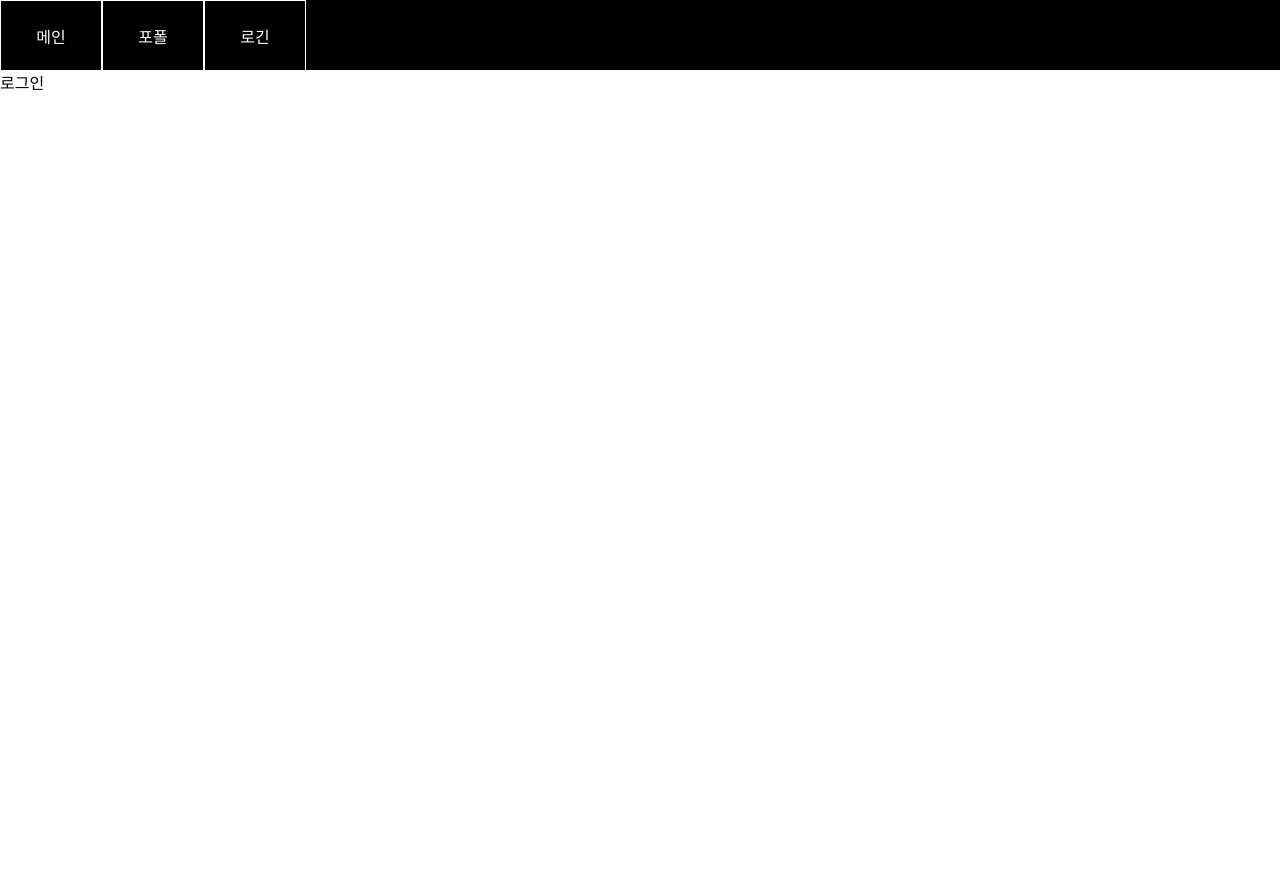
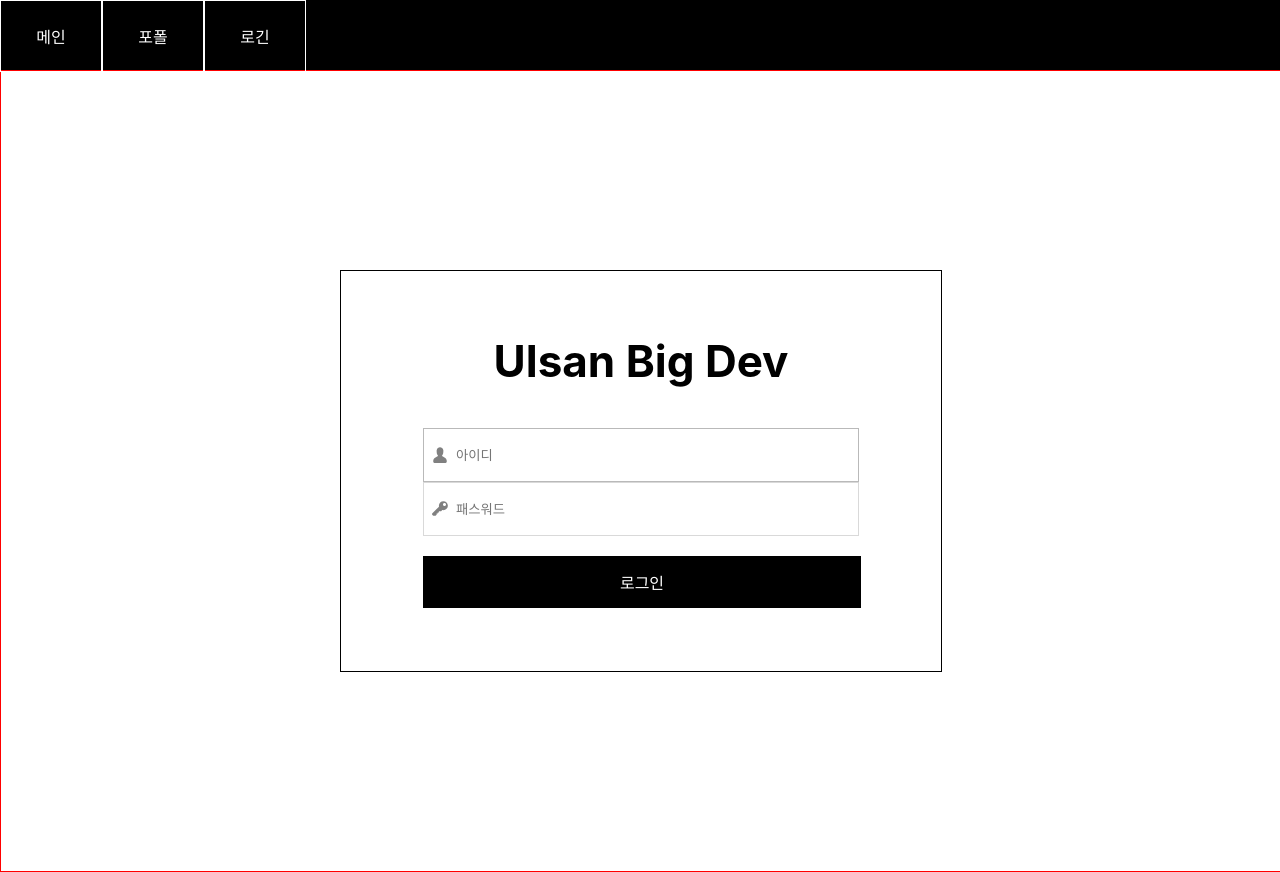
Before and after one commit to UlsanBigDev/UlsanBigDev-WEB, a React (Create React App) app: page /login in a window 1280 px wide. Before the commit the page ends 800 px from the top, so only its background shows below. Built offline with nearby package versions, Linux system fonts and the light colour scheme.

Commit message:
Login 페이지 퍼블리싱

```diff
--- a/package.json
+++ b/package.json
@@ -11,6 +11,7 @@
     "@types/react-dom": "^18.2.7",
     "react": "^18.2.0",
     "react-dom": "^18.2.0",
+    "react-icons": "^4.10.1",
     "react-router": "^6.14.2",
     "react-router-dom": "^6.14.2",
     "react-scripts": "5.0.1",
--- a/src/pages/Login/index.tsx
+++ b/src/pages/Login/index.tsx
@@ -1,11 +1,79 @@
 import Header from '../../components/Header';
 import './style.css'
-import { useRef } from 'react';
+import { useEffect, useRef, useState } from 'react';
+import { GoPerson, GoKey } from "react-icons/go";
+
 function Login() {
+  const IDRef = useRef<HTMLInputElement>(null);
+  const PWRef = useRef<HTMLInputElement>(null);
+
+  const [ID, setID] = useState("");
+  const [PW, setPW] = useState("");
+
+  useEffect(() => {
+    IDRef.current?.focus();
+  }, [])
+
+  const admin =
+  {
+    userId: "admin",
+    userPw: "1234",
+  }
+
+
+  function handleSubmit() {
+
+  }
+
+  function LoginForm() {
+    return (
+      <div className="Login-form">
+        <div className='Login-title'>Ulsan Big Dev</div>
+        <form onSubmit={handleSubmit}>
+          <div className="Login-input-container">
+            <GoPerson style={{ position: 'absolute', color: "gray", fontSize: "18px", paddingLeft: "8px" }} />
+            <input className="Login-input" type="text"
+              placeholder="아이디" name="uname" required ref={IDRef}
+              onChange={(e) => { setID(e.target.value) }}
+              onKeyDown={(e) => {
+                if (e.key == "Enter" || "ArrowDown") {
+                  PWRef.current?.focus()
+                }
+              }}
+            />
+          </div>
+          <div className="Login-input-container">
+            <GoKey style={{ position: 'absolute', color: "gray", fontSize: "18px", paddingLeft: "8px" }} />
+            <input className="Login-input" type="password"
+              placeholder="패스워드" name="pass" required ref={PWRef}
+              onChange={(e) => { setPW(e.target.value) }}
+              onKeyDown={(e) => {
+                if (e.key == "ArrowUp") {
+                  IDRef.current?.focus()
+                }
+                else if (e.key == "Enter") {
+                  handleSubmit()
+                }
+              }}
+            />
+          </div>
+          <div className="Login-btn-container">
+            <div className='Login-btn'>로그인</div>
+          </div>
+        </form>
+      </div>
+    )
+  }
+
+
   return (
-    <div>
+    <div className='Login'>
       <Header />
-      로그인
+      <div className='Login-container'>
+        <div className='Login-form-container'>
+          <LoginForm />
+        </div>
+      </div>
     </div>
   )
 }
--- a/src/pages/Login/style.css
+++ b/src/pages/Login/style.css
@@ -0,0 +1,67 @@
+.Login {
+  width: 100vw;
+  height: 100vh;
+}
+
+.Login .Login-container {
+  width: 100%;
+  height: 100%;
+  border: solid 1px red;
+  display: flex;
+  justify-content: center;
+}
+
+.Login .Login-form-container {
+  display: flex;
+  justify-content: center;
+  align-items: center;
+}
+
+.Login .Login-form {
+  width: 600px;
+  height: 400px;
+  border: solid 1px #000;
+  display: flex;
+  justify-content: center;
+  align-items: center;
+  flex-direction: column;
+}
+
+.Login .Login-title {
+  font-size: 44px;
+  font-weight: bold;
+  margin-bottom: 40px;
+}
+
+.Login .Login-input-container {
+  display: flex;
+  flex-direction: row;
+  align-items: center;
+  position: relative;
+}
+
+.Login .Login-input {
+  outline: none;
+  border: solid 1px #d9d9d9;
+  display: table-cell;
+  width: 400px;
+  height: 50px;
+  padding-left: 32px;
+}
+
+.Login .Login-input:focus {
+  border: solid 1px #b9b9b9;
+}
+
+.Login .Login-btn {
+  display: flex;
+  width: 100%;
+  padding: 13px 0 13px;
+  /* border-radius: 10px; */
+  border: solid 1px rgba(0, 0, 0, .15);
+  background-color: #000;
+  color: #fff;
+  justify-content: center;
+  cursor: pointer;
+  margin-top: 20px;
+}
```
Also changed, not shown: 1 other file (tests, documents, lock files or other folders).
